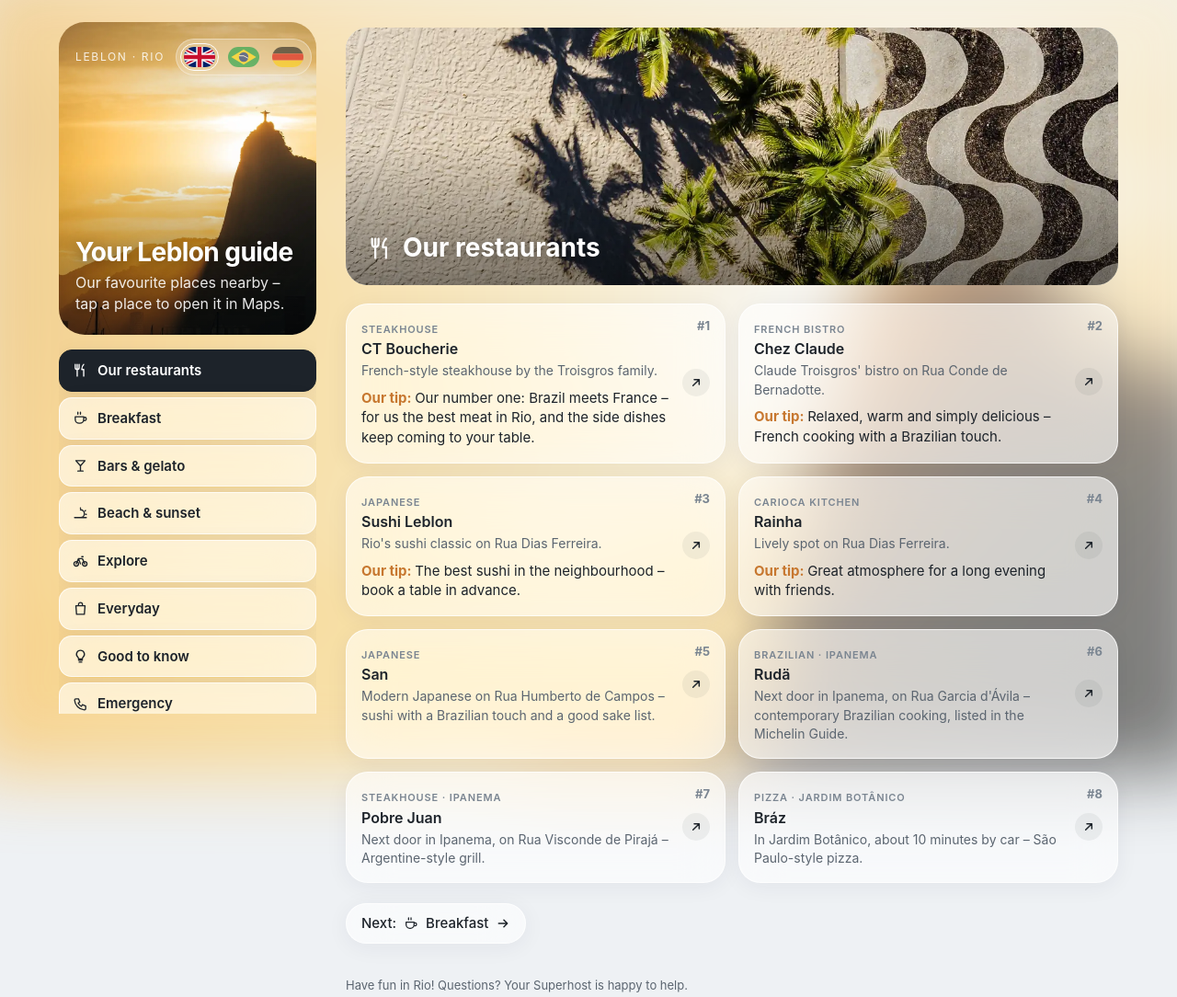
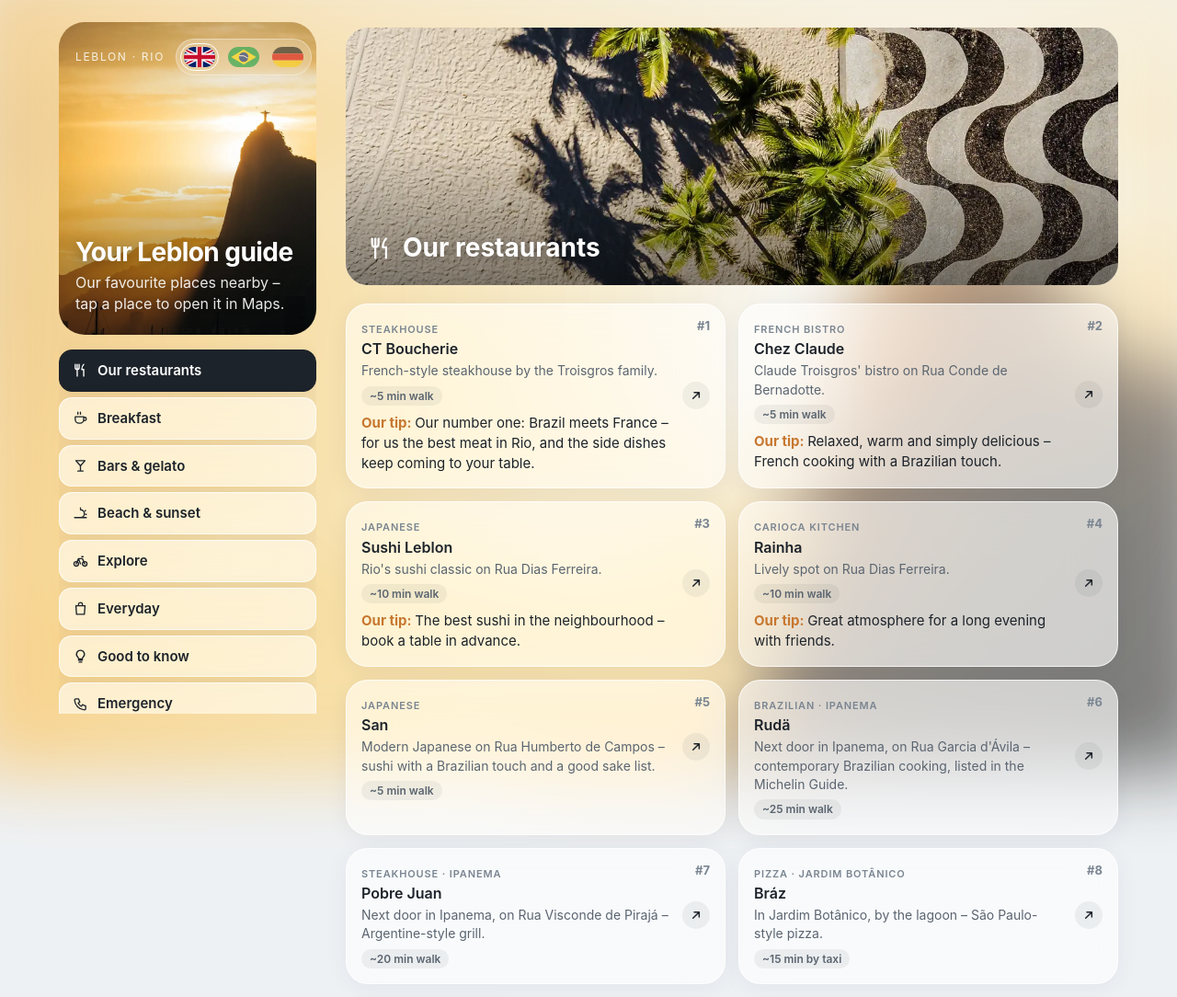
Before and after one commit to casasebastianmaus/leblon, a plain HTML site: page index.html in a window 1280 px wide. Shown: the top 1084 px of the page at 92% size. Drawn offline with Linux system fonts and the light colour scheme.

Commit message:
Leblon-Guide v7.3: grobe Entfernung ab Wohnung (zu Fuß / Taxi, auf 5 Min aufgerundet)
Co-Authored-By: Claude Opus 5.5 <noreply@anthropic.com>

```diff
--- a/index.html
+++ b/index.html
@@ -35,6 +35,7 @@ h2 span{font-size:22px}
 .item{display:flex;gap:12px;align-items:flex-start;padding:14px 16px;background:var(--card);border:1px solid var(--line);border-radius:var(--r);text-decoration:none;color:inherit}
 .item b{display:block;font-size:16px;font-weight:620}
 .item small{display:block;color:var(--mut);font-size:14px;margin-top:2px}
+.dist{display:inline-block;margin-top:6px;padding:2px 9px;border-radius:999px;background:rgba(20,32,43,.06);color:var(--mut);font-size:12px;font-weight:600}
 .item em{font-style:normal;font-size:12px;font-weight:600;color:var(--sea);text-transform:uppercase;letter-spacing:.06em}
 .item .go{margin-left:auto;align-self:center;flex:none;width:30px;height:30px;border-radius:999px;display:grid;place-items:center;background:#EEF4F7;color:var(--sea)}
 .item .go svg{width:16px;height:16px}
@@ -148,10 +149,12 @@ const FLAGS = {
 };
 const LANGS = ['en', 'pt', 'de'], NAMES = { en: 'English', pt: 'Português', de: 'Deutsch' };
 const UI = {
-  en: { h1: 'Your Leblon guide', sub: 'Our favourite places nearby – tap a place to open it in Maps.', map: 'Open in Maps', ours: 'Our tip', next: 'Next', foot: 'Have fun in Rio! Questions? Your Superhost is happy to help.' },
-  pt: { h1: 'Seu guia do Leblon', sub: 'Nossos lugares favoritos por perto – toque para abrir no mapa.', map: 'Abrir no mapa', ours: 'Nossa dica', next: 'Próximo', foot: 'Divirtam-se no Rio! Dúvidas? Seu Superhost está à disposição.' },
-  de: { h1: 'Euer Leblon-Guide', sub: 'Unsere Lieblingsorte in der Nähe – tippt auf einen Ort, um ihn in Maps zu öffnen.', map: 'In Maps öffnen', ours: 'Unser Tipp', next: 'Weiter', foot: 'Viel Spaß in Rio! Fragen? Euer Superhost hilft gern.' }
+  en: { h1: 'Your Leblon guide', sub: 'Our favourite places nearby – tap a place to open it in Maps.', map: 'Open in Maps', ours: 'Our tip', next: 'Next', foot: 'Have fun in Rio! Questions? Your Superhost is happy to help.', walk: 'min walk', taxi: 'min by taxi' },
+  pt: { h1: 'Seu guia do Leblon', sub: 'Nossos lugares favoritos por perto – toque para abrir no mapa.', map: 'Abrir no mapa', ours: 'Nossa dica', next: 'Próximo', foot: 'Divirtam-se no Rio! Dúvidas? Seu Superhost está à disposição.', walk: 'min a pé', taxi: 'min de táxi' },
+  de: { h1: 'Euer Leblon-Guide', sub: 'Unsere Lieblingsorte in der Nähe – tippt auf einen Ort, um ihn in Maps zu öffnen.', map: 'In Maps öffnen', ours: 'Unser Tipp', next: 'Weiter', foot: 'Viel Spaß in Rio! Fragen? Euer Superhost hilft gern.', walk: 'Min. zu Fuß', taxi: 'Min. mit Taxi' }
 };
+// Rough travel time from the flat, rounded up to 5 min (w = walk, t = taxi). No address or coordinates of the flat on purpose.
+const DIST = { 'CT Boucherie': 'w5', 'Chez Claude': 'w5', 'Sushi Leblon': 'w10', 'Rainha': 'w10', 'San': 'w5', 'Rudä': 'w25', 'Pobre Juan': 'w20', 'Bráz': 't15', 'Talho Capixaba': 'w10', 'Empório Jardim': 't10', 'BB Lanches': 'w10', 'Belmonte': 'w5', 'Jobi': 'w10', 'Bracarense': 'w5', 'Academia da Cachaça': 'w5', 'Bar do Mineiro': 't35', 'Momo Gelato': 'w10', 'Mirante do Leblon': 'w20', 'Pedra do Arpoador': 't20', 'Jardim Botânico': 't15', 'Morro Dois Irmãos': 't15', 'Feira Hippie de Ipanema': 't15', 'Metrô Antero de Quental': 'w5', 'DEAT': 'w10' };
 // Places per section. No opening hours on purpose.
 // u = fixed Maps link, otherwise Maps search for q. Featured sections: rank = position, img = optional photo, r = "Our tip".
 const SECTIONS = [
@@ -163,7 +166,7 @@ const SECTIONS = [
     { rank: 5, n: 'San', q: 'San restaurante japonês Rua Humberto de Campos Leblon', u: 'https://maps.app.goo.gl/9f4RSNyqXQmFKVxG7', k: { en: 'Japanese', pt: 'Japonês', de: 'Japanisch' }, d: { en: 'Modern Japanese on Rua Humberto de Campos – sushi with a Brazilian touch and a good sake list.', pt: 'Japonês moderno na Rua Humberto de Campos – sushi com toque brasileiro e boa carta de saquês.', de: 'Moderner Japaner in der Rua Humberto de Campos – Sushi mit brasilianischem Touch und gute Sake-Auswahl.' } },
     { rank: 6, n: 'Rudä', q: 'Rudä Restaurante Ipanema', u: 'https://maps.app.goo.gl/SwzCAJNkstXcuqxY7', k: { en: 'Brazilian · Ipanema', pt: 'Brasileiro · Ipanema', de: 'Brasilianisch · Ipanema' }, d: { en: 'Next door in Ipanema, on Rua Garcia d\'Ávila – contemporary Brazilian cooking, listed in the Michelin Guide.', pt: 'Pertinho, em Ipanema, na Rua Garcia d\'Ávila – cozinha brasileira contemporânea, no Guia Michelin.', de: 'Gleich nebenan in Ipanema, Rua Garcia d\'Ávila – moderne brasilianische Küche, im Guide Michelin.' } },
     { rank: 7, n: 'Pobre Juan', q: 'Pobre Juan Ipanema', u: 'https://maps.app.goo.gl/qSUVUkHpigWoY1bN7', k: { en: 'Steakhouse · Ipanema', pt: 'Carnes · Ipanema', de: 'Steakhouse · Ipanema' }, d: { en: 'Next door in Ipanema, on Rua Visconde de Pirajá – Argentine-style grill.', pt: 'Pertinho, em Ipanema, na Rua Visconde de Pirajá – parrilla argentina.', de: 'Gleich nebenan in Ipanema, Rua Visconde de Pirajá – Grill nach argentinischer Art.' } },
-    { rank: 8, n: 'Bráz', q: 'Bráz Pizzaria Jardim Botânico', u: 'https://maps.app.goo.gl/KGyZ63icxkCnQeX98', k: { en: 'Pizza · Jardim Botânico', pt: 'Pizza · Jardim Botânico', de: 'Pizza · Jardim Botânico' }, d: { en: 'In Jardim Botânico, about 10 minutes by car – São Paulo-style pizza.', pt: 'No Jardim Botânico, uns 10 min de carro – pizza no estilo paulistano.', de: 'Im Jardim Botânico, rund 10 Minuten mit dem Auto – Pizza nach São-Paulo-Art.' } }
+    { rank: 8, n: 'Bráz', q: 'Bráz Pizzaria Jardim Botânico', u: 'https://maps.app.goo.gl/KGyZ63icxkCnQeX98', k: { en: 'Pizza · Jardim Botânico', pt: 'Pizza · Jardim Botânico', de: 'Pizza · Jardim Botânico' }, d: { en: 'In Jardim Botânico, by the lagoon – São Paulo-style pizza.', pt: 'No Jardim Botânico, perto da Lagoa – pizza no estilo paulistano.', de: 'Im Jardim Botânico, nahe der Lagune – Pizza nach São-Paulo-Art.' } }
   ] },
   { id: 'breakfast', icon: '☕', feat: true, t: { en: 'Breakfast', pt: 'Café da manhã', de: 'Frühstück' }, items: [
     { rank: 1, n: 'Talho Capixaba', q: 'Talho Capixaba Leblon', k: { en: 'Bakery & deli', pt: 'Padaria e empório', de: 'Bäckerei & Feinkost' }, d: { en: 'On Av. Ataulfo de Paiva, a few minutes\' walk.', pt: 'Na Av. Ataulfo de Paiva, a poucos minutos a pé.', de: 'An der Av. Ataulfo de Paiva, wenige Minuten zu Fuß.' }, r: { en: 'Fresh bread, good coffee – our easy everyday breakfast.', pt: 'Pão fresquinho, café bom – nosso café da manhã do dia a dia.', de: 'Frisches Brot, guter Kaffee – unser unkompliziertes Alltagsfrühstück.' } },
@@ -185,7 +188,7 @@ const SECTIONS = [
   ] },
   { id: 'explore', icon: '🚲', t: { en: 'Explore', pt: 'Passeios', de: 'Erleben' }, items: [
     { n: 'Lagoa Rodrigo de Freitas', q: 'Lagoa Rodrigo de Freitas', k: { en: 'Walk & bike', pt: 'Caminhada e bike', de: 'Laufen & Rad' }, d: { en: 'Flat 7.5 km loop around the lagoon, bikes to rent.', pt: 'Volta plana de 7,5 km na lagoa, bikes para alugar.', de: 'Flache Runde um die Lagune (7,5 km), Räder zum Leihen.' } },
-    { n: 'Jardim Botânico', q: 'Jardim Botânico Rio de Janeiro', k: { en: 'Garden', pt: 'Jardim', de: 'Garten' }, d: { en: 'Royal palms and shade, 10 minutes by car.', pt: 'Palmeiras imperiais e sombra, 10 min de carro.', de: 'Königspalmen und Schatten, 10 Minuten mit dem Auto.' } },
+    { n: 'Jardim Botânico', q: 'Jardim Botânico Rio de Janeiro', k: { en: 'Garden', pt: 'Jardim', de: 'Garten' }, d: { en: 'Royal palms and shade – best by taxi.', pt: 'Palmeiras imperiais e sombra – melhor de táxi.', de: 'Königspalmen und Schatten – am besten mit dem Taxi.' } },
     { n: 'Morro Dois Irmãos', q: 'Trilha Morro Dois Irmãos Vidigal', k: { en: 'Hike', pt: 'Trilha', de: 'Wanderung' }, d: { en: 'Best view over Leblon. Start in Vidigal – local guide and sturdy shoes.', pt: 'Melhor vista do Leblon. Saída no Vidigal – guia local e tênis firme.', de: 'Bester Blick über Leblon. Start im Vidigal – mit lokalem Guide und festen Schuhen.' } },
     { n: 'Feira Hippie de Ipanema', q: 'Feira Hippie de Ipanema', k: { en: 'Sunday market', pt: 'Feira de domingo', de: 'Sonntagsmarkt' }, d: { en: 'Crafts and art, Sundays at Praça General Osório.', pt: 'Artesanato e arte, domingos na Praça General Osório.', de: 'Kunsthandwerk, sonntags an der Praça General Osório.' } }
   ] },
@@ -246,8 +249,8 @@ function render() {
   document.getElementById('nav').innerHTML = all.map(s => `<a href="#${s.id}" data-go="${s.id}">${ico(s.id)}<span>${esc(s.t[L])}</span></a>`).join('');
   document.getElementById('main').innerHTML = SECTIONS.map(s => `<section id="${s.id}">${head(s.id, s.icon, s.t[L])}<div class="list">${
     s.items.map(i => s.feat
-      ? `<a class="item feat" href="${esc(i.u || maps(i.q))}" target="_blank" rel="noopener" aria-label="${esc(i.n)} – ${esc(U.map)}">${i.img ? `<div class="ph"><span class="nr">${i.rank}</span><img src="${esc(i.img)}" alt="" loading="lazy" onerror="this.remove()"></div>` : `<span class="rk">#${i.rank}</span>`}<div class="bd"><div><em>${esc(i.k[L])}</em><b>${esc(i.n)}</b><small>${esc(i.d[L])}</small>${i.r ? `<q data-h="${esc(U.ours)}">${esc(i.r[L])}</q>` : ''}</div><span class="go">${ARROW}</span></div></a>`
-      : `<a class="item" href="${esc(i.u || maps(i.q))}" target="_blank" rel="noopener" aria-label="${esc(i.n)} – ${esc(U.map)}"><div><em>${esc(i.k[L])}</em><b>${esc(i.n)}</b><small>${esc(i.d[L])}</small></div><span class="go">${ARROW}</span></a>`).join('')
+      ? `<a class="item feat" href="${esc(i.u || maps(i.q))}" target="_blank" rel="noopener" aria-label="${esc(i.n)} – ${esc(U.map)}">${i.img ? `<div class="ph"><span class="nr">${i.rank}</span><img src="${esc(i.img)}" alt="" loading="lazy" onerror="this.remove()"></div>` : `<span class="rk">#${i.rank}</span>`}<div class="bd"><div><em>${esc(i.k[L])}</em><b>${esc(i.n)}</b><small>${esc(i.d[L])}</small>${DIST[i.n] ? `<span class="dist">~${DIST[i.n].slice(1)} ${DIST[i.n][0] === 'w' ? U.walk : U.taxi}</span>` : ''}${i.r ? `<q data-h="${esc(U.ours)}">${esc(i.r[L])}</q>` : ''}</div><span class="go">${ARROW}</span></div></a>`
+      : `<a class="item" href="${esc(i.u || maps(i.q))}" target="_blank" rel="noopener" aria-label="${esc(i.n)} – ${esc(U.map)}"><div><em>${esc(i.k[L])}</em><b>${esc(i.n)}</b><small>${esc(i.d[L])}</small>${DIST[i.n] ? `<span class="dist">~${DIST[i.n].slice(1)} ${DIST[i.n][0] === 'w' ? U.walk : U.taxi}</span>` : ''}</div><span class="go">${ARROW}</span></a>`).join('')
   }</div>${nxt(s.id)}</section>`).join('')
     + `<section id="tips">${head('tips', TIPS.icon, TIPS.t[L])}<div class="tip"><ul>${TIPS.l[L].map(x => `<li>${esc(x)}</li>`).join('')}</ul></div>${nxt('tips')}</section>`
     + `<section id="sos"><h2><span>${ico('sos')}</span>${esc(SOS.t[L])}</h2><div class="sos">${SOS.n.map(([nr, t]) => `<a href="tel:${nr}"><b>${nr}</b><small>${esc(t[L])}</small></a>`).join('')}</div></section>`;
```
